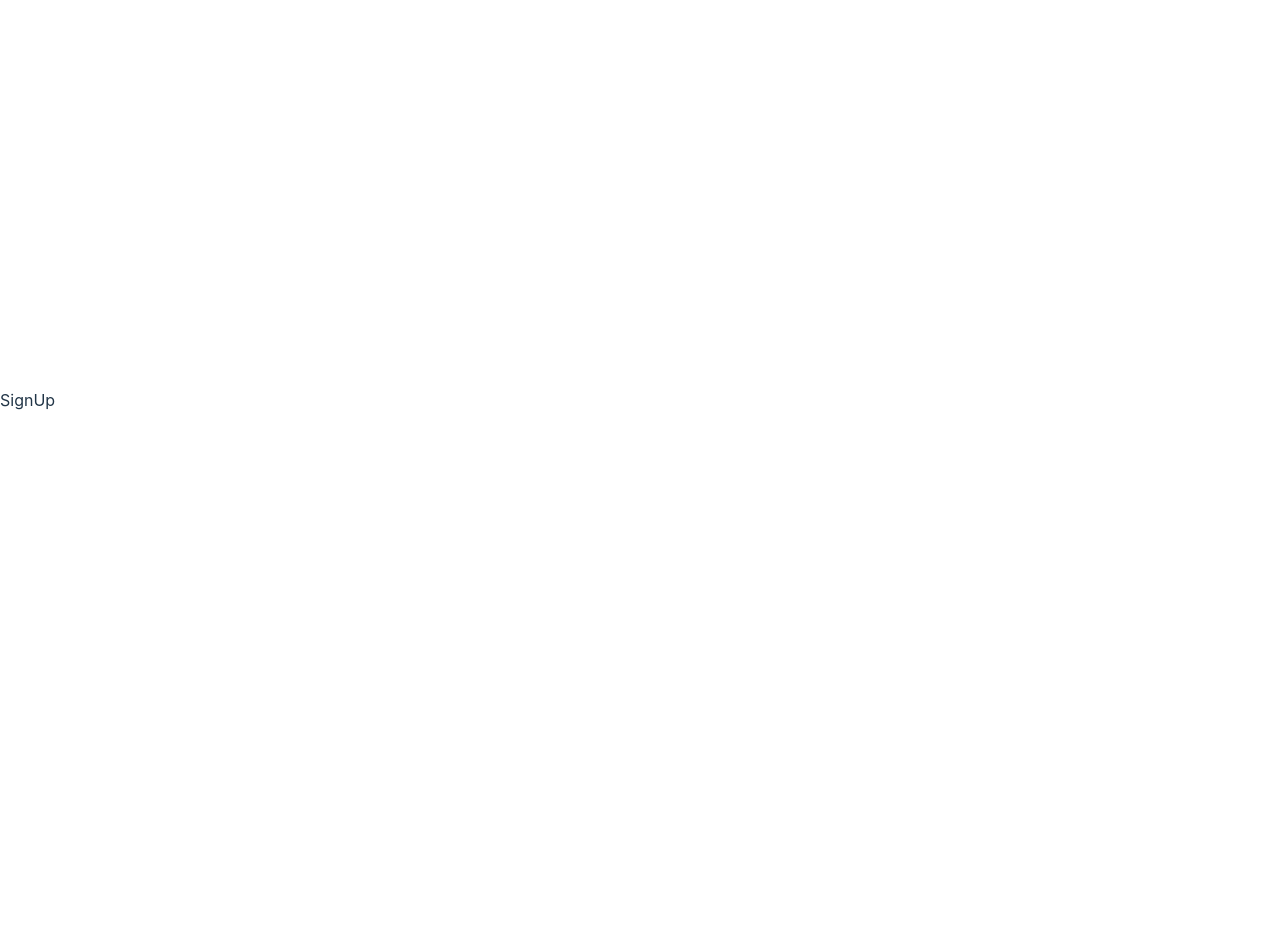
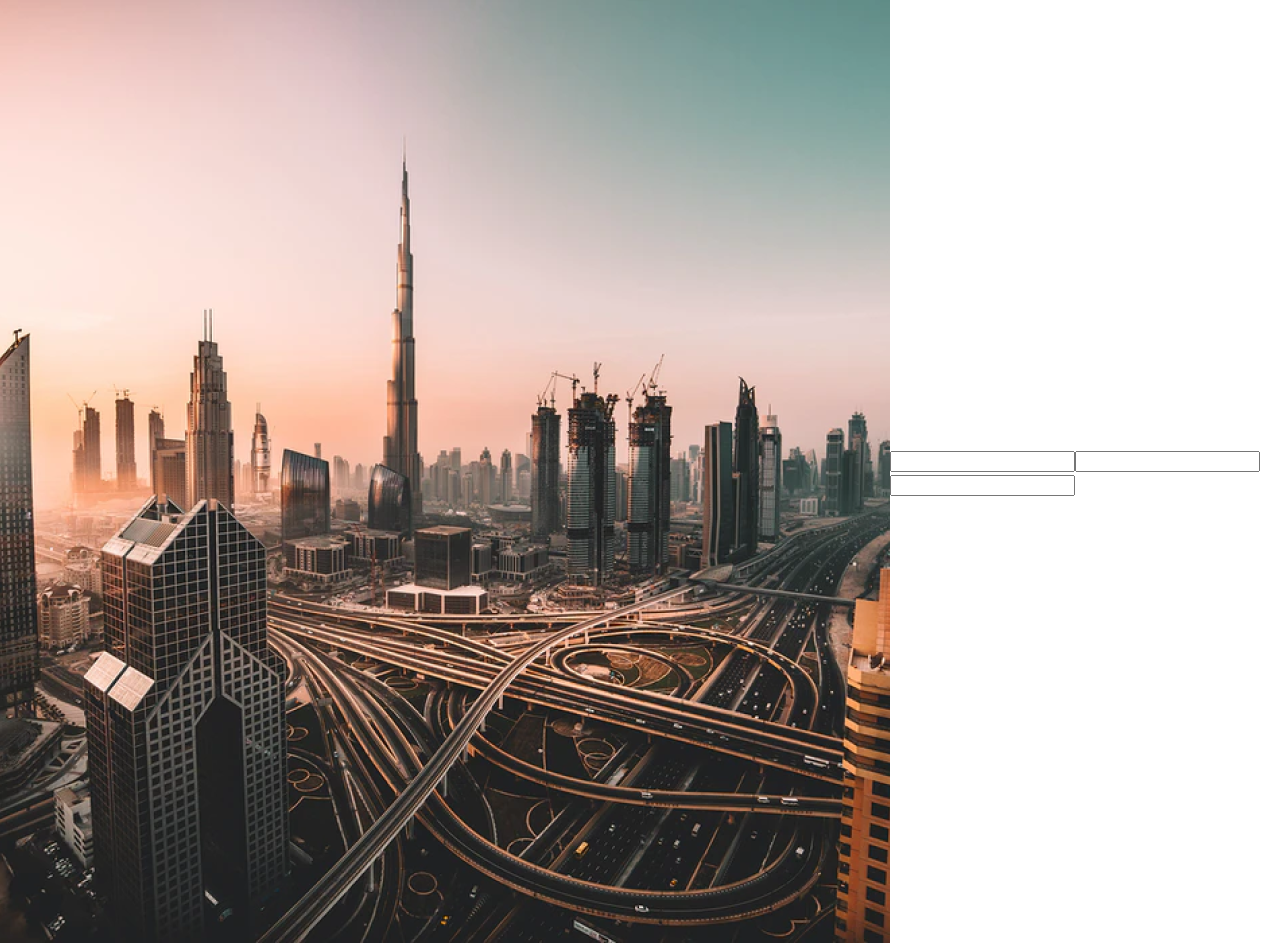
Before and after one commit to Parle648/Zenbittech-project, a React (Vite) app in the folder client/: page /sign-up in a window 1280 px wide. Before the commit the page ends 800 px from the top, so only its background shows below. Built offline with nearby package versions, Linux system fonts and the light colour scheme.

Commit message:
+ Create SignUpWidget layout

```diff
--- a/client/package.json
+++ b/client/package.json
@@ -28,6 +28,7 @@
     "eslint-plugin-react-refresh": "^0.4.9",
     "globals": "^15.9.0",
     "prettier": "^3.3.3",
+    "sass-embedded": "^1.79.3",
     "typescript": "^5.5.3",
     "typescript-eslint": "^8.0.1",
     "vite": "^5.4.1"
--- /dev/null
+++ b/client/src/features/SignUpForm/SignUpForm.tsx
@@ -0,0 +1,44 @@
+import { FC } from 'react';
+import { useForm } from 'react-hook-form';
+import IForm from './types/IForm';
+
+const SignUpForm: FC = () => {
+  const { register, handleSubmit } = useForm<IForm>();
+
+  const authentificate = (data: IForm) => {
+    console.log(data);
+  };
+
+  return (
+    <form onSubmit={handleSubmit(authentificate)}>
+      <input
+        type="text"
+        {...register('name', {
+          required: true,
+        })}
+      />
+      <input
+        type="text"
+        {...register('email', {
+          required: true,
+          pattern: {
+            value: /asd/,
+            message: 'email should be ...',
+          },
+        })}
+      />
+      <input
+        type="text"
+        {...register('password', {
+          required: true,
+          minLength: {
+            value: 8,
+            message: 'password should be ...',
+          },
+        })}
+      />
+    </form>
+  );
+};
+
+export default SignUpForm;
--- /dev/null
+++ b/client/src/features/SignUpForm/types/IForm.ts
@@ -0,0 +1,5 @@
+export default interface IForm {
+  name: string;
+  email: string;
+  password: string;
+}
--- a/client/src/pages/SignUp.tsx
+++ b/client/src/pages/SignUp.tsx
@@ -1,5 +1,11 @@
+import SignUpWidget from '../widgets/SignUpWidget/SignUpWidget';
+
 const SignUp = () => {
-  return <div>SignUp</div>;
+  return (
+    <main>
+      <SignUpWidget />
+    </main>
+  );
 };
 
 export default SignUp;
--- /dev/null
+++ b/client/src/widgets/SignUpWidget/SignUpWidget.tsx
@@ -0,0 +1,14 @@
+import SignUpForm from '../../features/SignUpForm/SignUpForm';
+import authImg from '../../shared/imgs/auth-background.png';
+import styles from './styles/signUpForm.module.scss';
+
+const SignUpWidget = () => {
+  return (
+    <div className={styles.signUpWidget}>
+      <img src={authImg} alt="authImg" />
+      <SignUpForm />
+    </div>
+  );
+};
+
+export default SignUpWidget;
--- /dev/null
+++ b/client/src/widgets/SignUpWidget/styles/signUpForm.module.scss
@@ -0,0 +1,6 @@
+.signUpWidget {
+  width: 100vw;
+  display: flex;
+  align-items: center;
+  justify-content: space-between;
+}
```
Also changed, not shown: client/src/shared/imgs/auth-background.png (added), 1 other file (tests, documents, lock files or other folders).
